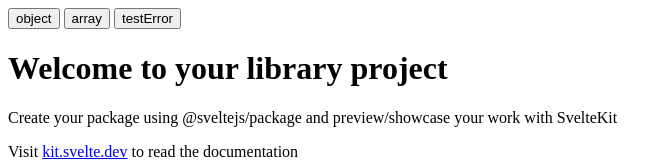
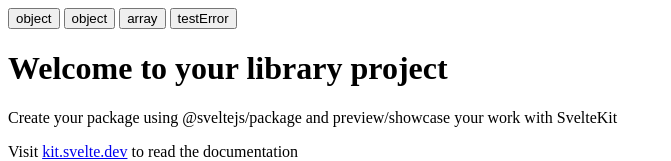
Before and after one commit to beynar/svelte-rpc, a SvelteKit app: page / in a window 1280 px wide. Shown: the top 161 px of the page, without its empty margins (0-671 px from the left). Built offline with nearby package versions, Linux system fonts and the light colour scheme; no server answers.

Commit message:
fix types

```diff
--- a/src/hooks.server.ts
+++ b/src/hooks.server.ts
@@ -67,6 +67,15 @@ const router = {
 			});
 		}),
 	test: {
+		partial: procedure()
+			.input(
+				z.object({
+					optional: z.string().optional()
+				})
+			)
+			.handle(async ({ input }) => {
+				return input;
+			}),
 		test: procedure()
 			.input(string())
 			.handle(async ({ event }) => {
--- a/src/lib/types.ts
+++ b/src/lib/types.ts
@@ -100,7 +100,7 @@ export type HandlePayload<
 	S extends Schema | undefined,
 	Use extends Middleware[] | undefined
 > = (S extends Schema
-	? { event: SafeRequestEvent; input: SchemaInput<S> }
+	? { event: SafeRequestEvent; input: SchemaOutput<S> }
 	: { event: SafeRequestEvent }) & {
 	ctx: ReturnOfMiddlewares<Use>;
 };
--- a/src/routes/+page.svelte
+++ b/src/routes/+page.svelte
@@ -50,6 +50,16 @@
 >
 	object
 </button>
+
+<button
+	on:click={async () => {
+		const res = await api.test.partial({ optional: 'string' });
+
+		console.log({ res, res });
+	}}
+>
+	object
+</button>
 <button
 	on:click={async () => {
 		const res = await api.test.array(array);
```
